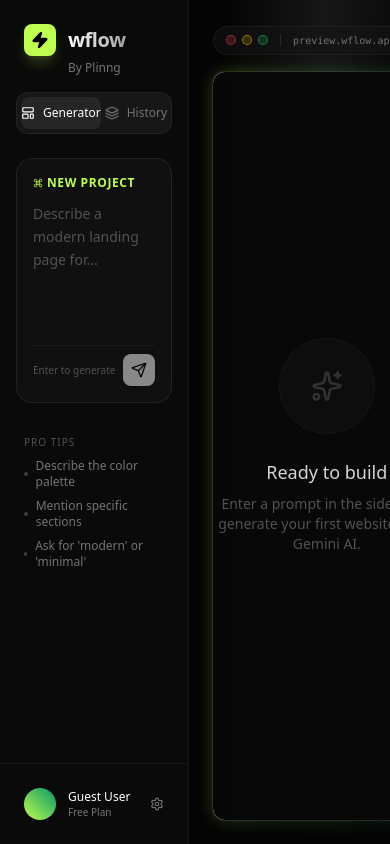
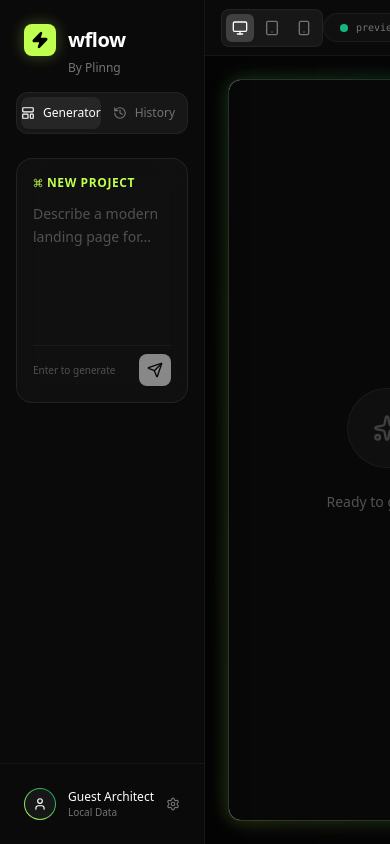
Before and after one commit to andresmedinaorbidi/WEB-AGENT-REACT-V2, a React (Vite) app in the folder client/: page / in a window 390 px wide. Built offline with nearby package versions, Linux system fonts and the light colour scheme.

Commit message:
Added fucntionality to have history, responsive toggle, code preview, functional mock account button and a TEST fucntion to test ui without using AI credits and also refine UI and added a nicer loading screen

```diff
--- a/client/src/App.jsx
+++ b/client/src/App.jsx
@@ -1,11 +1,12 @@
-import { useState } from 'react';
+import { useState, useEffect, useRef } from 'react';
 import axios from 'axios';
 import {
   Sparkles, Send, Globe, Loader2, Code, Zap,
-  LayoutTemplate, Layers, Settings, ChevronRight, Command
+  LayoutTemplate, Layers, Settings, ChevronRight, Command,
+  Smartphone, Monitor, Tablet, Copy, Trash2, History, User,
+  Download, Upload, LogOut, X
 } from 'lucide-react';
 
-// Smart API URL switching
 const API_URL = window.location.hostname === 'localhost'
   ? 'http://localhost:3000/api'
   : '/api';
@@ -14,23 +15,135 @@
   const [prompt, setPrompt] = useState('');
   const [loading, setLoading] = useState(false);
   const [siteUrl, setSiteUrl] = useState(null);
+  const [rawCode, setRawCode] = useState('');
   const [sessionId] = useState(() => 'wflow-' + Math.random().toString(36).substr(2, 9));
   const [deployUrl, setDeployUrl] = useState(null);
+
+  // UI States
+  const [activeTab, setActiveTab] = useState('generator');
+  const [previewWidth, setPreviewWidth] = useState('100%');
+  const [viewMode, setViewMode] = useState('preview');
+  const [history, setHistory] = useState([]);
+  const [loadingText, setLoadingText] = useState('Initializing AI...');
+
+  // Account / Settings State
+  const [showAccountMenu, setShowAccountMenu] = useState(false);
+  const [username, setUsername] = useState('Guest Architect');
+  const fileInputRef = useRef(null);
+
+  // Load Data on Boot
+  useEffect(() => {
+    const savedHistory = localStorage.getItem('wflow_history');
+    const savedName = localStorage.getItem('wflow_username');
+    if (savedHistory) setHistory(JSON.parse(savedHistory));
+    if (savedName) setUsername(savedName);
+  }, []);
+
+  // --- DATA MANAGEMENT FUNCTIONS ---
+
+  const handleNameChange = (e) => {
+    setUsername(e.target.value);
+    localStorage.setItem('wflow_username', e.target.value);
+  };
+
+  const exportData = () => {
+    const dataStr = JSON.stringify({ username, history }, null, 2);
+    const blob = new Blob([dataStr], { type: "application/json" });
+    const url = URL.createObjectURL(blob);
+    const link = document.createElement('a');
+    link.download = `wflow-backup-${new Date().toISOString().slice(0,10)}.json`;
+    link.href = url;
+    document.body.appendChild(link);
+    link.click();
+    document.body.removeChild(link);
+    setShowAccountMenu(false);
+  };
+
+  const importData = (event) => {
+    const file = event.target.files[0];
+    if (!file) return;
+    const reader = new FileReader();
+    reader.onload = (e) => {
+      try {
+        const data = JSON.parse(e.target.result);
+        if (data.history) {
+          setHistory(data.history);
+          localStorage.setItem('wflow_history', JSON.stringify(data.history));
+        }
+        if (data.username) {
+          setUsername(data.username);
+          localStorage.setItem('wflow_username', data.username);
+        }
+        alert('Data restored successfully!');
+        setShowAccountMenu(false);
+      } catch (err) {
+        alert('Invalid backup file');
+      }
+    };
+    reader.readAsText(file);
+  };
+
+  const factoryReset = () => {
+    if (confirm('⚠️ Are you sure? This will delete all local history and settings.')) {
+      localStorage.clear();
+      window.location.reload();
+    }
+  };
+
+  // --- EXISTING LOGIC ---
+
+  const saveToHistory = (prompt, code) => {
+    const newItem = {
+      id: Date.now(),
+      prompt: prompt.substring(0, 50) + (prompt.length > 50 ? '...' : ''),
+      fullPrompt: prompt,
+      code: code,
+      timestamp: new Date().toLocaleDateString()
+    };
+    const newHistory = [newItem, ...history].slice(0, 20);
+    setHistory(newHistory);
+    localStorage.setItem('wflow_history', JSON.stringify(newHistory));
+  };
+
+  const loadFromHistory = async (item) => {
+    setLoading(true);
+    setLoadingText('Restoring Session...');
+    setActiveTab('generator');
+    setRawCode(item.code);
+    setPrompt(item.fullPrompt);
+    try {
+      const res = await axios.post(`${API_URL}/restore`, { sessionId, code: item.code });
+      setSiteUrl(res.data.url);
+    } catch (e) { alert("Could not restore session."); }
+    setLoading(false);
+  };
 
   const handleRequest = async (endpoint) => {
     if (!prompt) return;
     setLoading(true);
+    setLoadingText(endpoint === '/create' ? 'Architecting Layout...' : 'Refining Code...');
+    const texts = ['Generating Components...', 'Applying Tailwind...', 'Optimizing Assets...', 'Finalizing Build...'];
+    let textIdx = 0;
+    const interval = setInterval(() => { setLoadingText(texts[textIdx % texts.length]); textIdx++; }, 2500);
+
     try {
       const payload = endpoint === '/edit' ? { instruction: prompt, sessionId } : { prompt, sessionId };
       const res = await axios.post(API_URL + endpoint, payload);
+      clearInterval(interval);
       setSiteUrl(res.data.url);
+      setRawCode(res.data.code);
+      saveToHistory(prompt, res.data.code);
       if (endpoint === '/edit') setPrompt('');
-    } catch (e) { alert("Error: " + e.message); }
+    } catch (e) {
+      clearInterval(interval);
+      alert("Error: " + e.message);
+    }
     setLoading(false);
   };
 
   const deploy = async () => {
     setLoading(true);
+    setLoadingText('Deploying to Surge.sh...');
     try {
       const res = await axios.post(API_URL + '/deploy', { sessionId });
       setDeployUrl(res.data.url);
@@ -39,185 +152,198 @@
   };
 
   return (
-    <div className="flex h-screen bg-[#050505] text-white font-sans overflow-hidden selection:bg-neon/30">
+    <div className="flex h-screen bg-[#050505] text-white font-sans overflow-hidden selection:bg-[#beff50]/30 relative">
 
-      {/* --- SIDEBAR (Control Center) --- */}
-      <div className="w-80 flex flex-col border-r border-white/5 bg-[#0a0a0a] z-20 shadow-2xl">
-
-        {/* Header / Logo */}
+      {/* --- SIDEBAR --- */}
+      <div className="w-80 flex flex-col border-r border-white/5 bg-[#0a0a0a] z-20 shadow-2xl relative">
         <div className="p-6 pb-4">
           <div className="flex items-center gap-3 mb-1">
-            {/* LOGO BOX: Now Green with Black Icon */}
-            <div className="w-8 h-8 bg-neon rounded-lg flex items-center justify-center shadow-lg shadow-neon/20">
+            <div className="w-8 h-8 bg-[#beff50] rounded-lg flex items-center justify-center shadow-[0_0_15px_rgba(190,255,80,0.3)]">
               <Zap size={18} className="text-black fill-current" />
             </div>
-            <h1 className="text-xl font-bold tracking-tight bg-gradient-to-r from-white to-neutral-400 bg-clip-text text-transparent">
-              wflow
-            </h1>
+            <h1 className="text-xl font-bold tracking-tight">wflow</h1>
           </div>
           <p className="text-xs text-neutral-500 font-medium ml-11">By Plinng</p>
         </div>
 
-        {/* Navigation Tabs */}
         <div className="px-4 mb-6">
           <div className="flex gap-1 p-1 bg-neutral-900 rounded-xl border border-white/5">
-            <button className="flex-1 flex items-center justify-center gap-2 py-2 text-xs font-medium bg-neutral-800 text-white rounded-lg shadow-sm">
+            <button onClick={() => setActiveTab('generator')} className={`flex-1 flex items-center justify-center gap-2 py-2 text-xs font-medium rounded-lg transition-all ${activeTab === 'generator' ? 'bg-neutral-800 text-white shadow-sm' : 'text-neutral-500 hover:text-white'}`}>
               <LayoutTemplate size={14} /> Generator
             </button>
-            <button className="flex-1 flex items-center justify-center gap-2 py-2 text-xs font-medium text-neutral-500 hover:text-white transition-colors">
-              <Layers size={14} /> History
+            <button onClick={() => setActiveTab('history')} className={`flex-1 flex items-center justify-center gap-2 py-2 text-xs font-medium rounded-lg transition-all ${activeTab === 'history' ? 'bg-neutral-800 text-white shadow-sm' : 'text-neutral-500 hover:text-white'}`}>
+              <History size={14} /> History
             </button>
           </div>
         </div>
 
-        {/* INPUT AREA */}
         <div className="flex-1 px-4 flex flex-col gap-4 overflow-y-auto">
-
-          <div className="glass-panel p-4 rounded-2xl relative group transition-all hover:border-neon/30">
+          {activeTab === 'generator' ? (
+            <>
+              <div className="glass-panel p-4 rounded-2xl relative group transition-all hover:border-[#beff50]/30">
                 <div className="flex justify-between items-center mb-3">
-              {/* LABEL: Now Green */}
-              <label className="text-xs font-bold text-neon uppercase tracking-wider flex items-center gap-1">
+                  <label className="text-xs font-bold text-[#beff50] uppercase tracking-wider flex items-center gap-1">
                     <Command size={10} />
                     {siteUrl ? "Refine Design" : "New Project"}
                   </label>
                   {loading && <Loader2 size={14} className="animate-spin text-neutral-500" />}
                 </div>
-
                 <textarea
                   value={prompt}
                   onChange={(e) => setPrompt(e.target.value)}
-              onKeyDown={(e) => {
-                if (e.key === 'Enter' && !e.shiftKey) {
-                  e.preventDefault();
-                  handleRequest(siteUrl ? '/edit' : '/create');
-                }
-              }}
+                  onKeyDown={(e) => { if (e.key === 'Enter' && !e.shiftKey) { e.preventDefault(); handleRequest(siteUrl ? '/edit' : '/create'); } }}
                   className="w-full h-32 bg-transparent border-none text-sm text-neutral-200 placeholder-neutral-600 focus:ring-0 resize-none leading-relaxed"
                   placeholder={siteUrl ? "Example: Make the buttons rounder..." : "Describe a modern landing page for..."}
                 />
-
                 <div className="flex justify-between items-center mt-2 pt-2 border-t border-white/5">
                   <span className="text-[10px] text-neutral-600">Enter to generate</span>
-
-              {/* BUTTON: White by default, Green on Hover */}
-              <button
-                onClick={() => handleRequest(siteUrl ? '/edit' : '/create')}
-                disabled={loading || !prompt}
-                className="bg-white text-black p-2 rounded-lg hover:bg-neon hover:text-black hover:scale-105 transition-all disabled:opacity-50 disabled:scale-100"
-              >
+                  <button onClick={() => handleRequest(siteUrl ? '/edit' : '/create')} disabled={loading || !prompt} className="bg-white text-black p-2 rounded-lg hover:bg-[#beff50] hover:scale-105 transition-all disabled:opacity-50">
                     {loading ? <Loader2 size={16} className="animate-spin" /> : <Send size={16} />}
                   </button>
                 </div>
               </div>
-
-          {/* DEPLOY SECTION */}
               {siteUrl && (
-            <div className="glass-panel p-4 rounded-2xl animate-in fade-in slide-in-from-bottom-4">
-              <div className="flex items-center gap-2 mb-3 text-neon">
+                <div className="glass-panel p-4 rounded-2xl animate-in fade-in">
+                  <div className="flex items-center gap-2 mb-3 text-[#beff50]">
                     <Globe size={14} />
                     <span className="text-xs font-bold uppercase tracking-wide">Deployment</span>
                   </div>
-
-              <button
-                onClick={deploy}
-                disabled={loading}
-                className="w-full py-2.5 bg-neutral-800 hover:bg-neutral-700 border border-white/5 text-neutral-200 text-xs font-medium rounded-lg transition-all flex items-center justify-center gap-2 group"
-              >
-                Publish to Netlify
-                <ChevronRight size={12} className="opacity-50 group-hover:translate-x-1 transition-transform" />
+                  <button onClick={deploy} disabled={loading} className="w-full py-2.5 bg-neutral-800 hover:bg-neutral-700 border border-white/5 text-neutral-200 text-xs font-medium rounded-lg transition-all flex items-center justify-center gap-2">
+                    Publish to Surge
                   </button>
-
-              {deployUrl && (
-                <a
-                  href={deployUrl}
-                  target="_blank"
-                  className="mt-3 block text-center text-[10px] text-neutral-500 hover:text-neon truncate border-t border-white/5 pt-2 transition-colors"
-                >
-                  {deployUrl}
-                </a>
-              )}
+                  {deployUrl && <a href={deployUrl} target="_blank" className="mt-3 block text-center text-[10px] text-[#beff50] truncate border-t border-white/5 pt-2 hover:underline">{deployUrl}</a>}
                 </div>
               )}
-
-          {/* TIPS */}
-          {!siteUrl && (
-            <div className="mt-4 px-2">
-              <p className="text-[10px] text-neutral-600 font-medium mb-2 uppercase tracking-widest">Pro Tips</p>
-              <ul className="space-y-2">
-                {["Describe the color palette", "Mention specific sections", "Ask for 'modern' or 'minimal'"].map((tip, i) => (
-                  <li key={i} className="text-xs text-neutral-500 flex items-center gap-2">
-                    <div className="w-1 h-1 bg-neutral-700 rounded-full" /> {tip}
-                  </li>
+            </>
+          ) : (
+            <div className="space-y-3">
+              {history.length === 0 ? <p className="text-xs text-neutral-500 text-center py-10">No history yet.</p> : history.map((item) => (
+                <button key={item.id} onClick={() => loadFromHistory(item)} className="w-full text-left p-3 rounded-xl bg-neutral-900/50 border border-white/5 hover:border-[#beff50]/50 hover:bg-neutral-800 transition-all group">
+                  <p className="text-xs font-medium text-white truncate mb-1">{item.prompt}</p>
+                  <div className="flex justify-between items-center"><span className="text-[10px] text-neutral-500">{item.timestamp}</span><span className="text-[10px] text-[#beff50] opacity-0 group-hover:opacity-100 transition-opacity">Restore</span></div>
+                </button>
               ))}
-              </ul>
             </div>
           )}
         </div>
 
-        {/* Footer */}
-        <div className="p-4 border-t border-white/5">
-          <button className="w-full flex items-center gap-3 p-2 rounded-xl hover:bg-white/5 text-left transition-colors">
-            {/* AVATAR: Green Gradient */}
-            <div className="w-8 h-8 rounded-full bg-gradient-to-tr from-neon to-emerald-600" />
-            <div className="flex-1">
-              <p className="text-xs font-medium text-white">Guest User</p>
-              <p className="text-[10px] text-neutral-500">Free Plan</p>
+        {/* --- ACCOUNT BUTTON (Functional) --- */}
+        <div className="p-4 border-t border-white/5 relative">
+
+          {/* POPUP MENU */}
+          {showAccountMenu && (
+            <div className="absolute bottom-20 left-4 w-72 glass-panel p-1 rounded-xl shadow-2xl z-50 animate-in fade-in slide-in-from-bottom-2 border border-white/10 bg-[#0a0a0a]">
+              <div className="p-3 border-b border-white/5 flex justify-between items-center">
+                 <span className="text-xs font-bold text-[#beff50]">User Settings</span>
+                 <button onClick={() => setShowAccountMenu(false)}><X size={14} className="text-neutral-500 hover:text-white"/></button>
               </div>
-            <Settings size={14} className="text-neutral-500" />
+
+              <div className="p-3 space-y-4">
+                 <div>
+                    <label className="text-[10px] text-neutral-500 uppercase tracking-wider font-bold mb-1 block">Display Name</label>
+                    <input
+                      value={username}
+                      onChange={handleNameChange}
+                      className="w-full bg-neutral-900 border border-white/10 rounded-lg px-3 py-2 text-xs text-white focus:border-[#beff50] outline-none"
+                    />
+                 </div>
+
+                 <div className="grid grid-cols-2 gap-2">
+                    <button onClick={exportData} className="flex flex-col items-center justify-center gap-2 p-3 bg-neutral-900 rounded-lg hover:bg-neutral-800 border border-white/5 transition-colors">
+                       <Download size={16} className="text-neutral-400" />
+                       <span className="text-[10px] text-neutral-400">Backup</span>
+                    </button>
+                    <button onClick={() => fileInputRef.current.click()} className="flex flex-col items-center justify-center gap-2 p-3 bg-neutral-900 rounded-lg hover:bg-neutral-800 border border-white/5 transition-colors">
+                       <Upload size={16} className="text-neutral-400" />
+                       <span className="text-[10px] text-neutral-400">Restore</span>
+                    </button>
+                    <input type="file" ref={fileInputRef} onChange={importData} className="hidden" accept=".json" />
+                 </div>
+
+                 <button onClick={factoryReset} className="w-full flex items-center justify-center gap-2 p-2 rounded-lg text-xs font-medium text-red-400 hover:bg-red-500/10 transition-colors">
+                    <LogOut size={14} /> Reset App Data
+                 </button>
+              </div>
+            </div>
+          )}
+
+          <button
+            onClick={() => setShowAccountMenu(!showAccountMenu)}
+            className={`w-full flex items-center gap-3 p-2 rounded-xl transition-colors group ${showAccountMenu ? 'bg-white/10' : 'hover:bg-white/5'}`}
+          >
+            <div className="w-8 h-8 rounded-full bg-gradient-to-tr from-[#beff50] to-emerald-600 p-[1px]">
+               <div className="w-full h-full rounded-full bg-neutral-900 flex items-center justify-center">
+                 <User size={14} className="text-white" />
+               </div>
+            </div>
+            <div className="flex-1 text-left">
+              <p className="text-xs font-medium text-white truncate max-w-[150px]">{username}</p>
+              <p className="text-[10px] text-neutral-500">Local Data</p>
+            </div>
+            <Settings size={14} className={`text-neutral-500 transition-transform ${showAccountMenu ? 'rotate-90 text-white' : ''}`} />
           </button>
         </div>
       </div>
 
       {/* --- PREVIEW AREA --- */}
-      <div className="flex-1 bg-[#050505] bg-[radial-gradient(ellipse_at_top,_var(--tw-gradient-stops))] from-neutral-900 via-[#050505] to-[#050505] relative p-6 flex flex-col">
-
-        {/* Top Bar */}
-        <div className="flex justify-between items-center mb-4">
-          <div className="flex items-center gap-2 px-3 py-1.5 bg-neutral-900/50 backdrop-blur-md border border-white/5 rounded-full">
-            <div className="flex gap-1.5">
-              <div className="w-2.5 h-2.5 rounded-full bg-red-500/20 border border-red-500/50" />
-              <div className="w-2.5 h-2.5 rounded-full bg-yellow-500/20 border border-yellow-500/50" />
-              <div className="w-2.5 h-2.5 rounded-full bg-green-500/20 border border-green-500/50" />
+      <div className="flex-1 bg-[#050505] relative flex flex-col h-full">
+        <div className="h-14 border-b border-white/5 bg-[#0a0a0a] flex items-center justify-between px-4 z-20">
+          <div className="flex items-center gap-1 bg-neutral-900 p-1 rounded-lg border border-white/5">
+            {['100%', '768px', '375px'].map((w, i) => (
+               <button key={w} onClick={() => setPreviewWidth(w)} className={`p-1.5 rounded-md transition-all ${previewWidth === w ? 'bg-neutral-700 text-white' : 'text-neutral-500 hover:text-white'}`}>
+                 {i === 0 ? <Monitor size={16}/> : i === 1 ? <Tablet size={16}/> : <Smartphone size={16}/>}
+               </button>
+            ))}
           </div>
-            <div className="w-px h-3 bg-white/10 mx-1" />
-            <span className="text-[10px] text-neutral-500 font-mono">preview.wflow.app</span>
+          <div className="flex items-center gap-2 px-4 py-1.5 bg-neutral-900/50 border border-white/5 rounded-full text-[10px] text-neutral-500 font-mono">
+            <div className={`w-2 h-2 rounded-full ${loading ? 'bg-[#beff50] animate-ping' : 'bg-emerald-500'} `} />
+            preview.wflow.app
+          </div>
+          <button onClick={() => setViewMode(viewMode === 'preview' ? 'code' : 'preview')} className={`flex items-center gap-2 px-3 py-1.5 rounded-lg border border-white/5 text-xs font-medium transition-colors ${viewMode === 'code' ? 'bg-[#beff50] text-black' : 'bg-neutral-900 text-neutral-400 hover:text-white'}`}>
+            <Code size={14} /> {viewMode === 'preview' ? 'Code' : 'Preview'}
+          </button>
         </div>
 
-          <div className="flex gap-2">
-             <button className="p-2 text-neutral-500 hover:text-white transition-colors bg-neutral-900/50 rounded-lg border border-white/5">
-                <Code size={14} />
-             </button>
+        <div className="flex-1 overflow-hidden relative flex justify-center bg-[#050505] p-6">
+          {loading && (
+            <div className="absolute inset-0 z-50 flex items-center justify-center bg-[#050505]/90 backdrop-blur-sm transition-all duration-700">
+               <div className="absolute inset-0 bg-[radial-gradient(circle_at_center,_var(--tw-gradient-stops))] from-[#beff50]/10 via-transparent to-transparent animate-pulse duration-[3000ms]"></div>
+               <div className="flex flex-col items-center gap-6 relative z-10">
+                 <div className="relative">
+                    <div className="absolute inset-0 bg-[#beff50] blur-2xl opacity-30 animate-pulse rounded-full"></div>
+                    <Loader2 size={64} className="text-[#beff50] animate-spin relative z-10" />
+                 </div>
+                 <div className="text-center space-y-2">
+                    <h3 className="text-lg font-bold text-white tracking-[0.2em] uppercase animate-pulse">{loadingText}</h3>
+                    <p className="text-xs text-neutral-500 font-mono">Building on Render Server...</p>
                  </div>
               </div>
+            </div>
+          )}
 
-        {/* Iframe Container */}
-        <div className="flex-1 relative group">
-          {/* GLOW EFFECT: Now Green */}
-          <div className={`absolute -inset-0.5 bg-gradient-to-r from-neon to-emerald-600 rounded-2xl opacity-20 blur transition duration-1000 group-hover:duration-200 ${loading ? 'opacity-50 animate-pulse' : ''}`}></div>
-
-          <div className="relative h-full w-full bg-white rounded-xl overflow-hidden shadow-2xl ring-1 ring-white/10">
-            {siteUrl ? (
-              <iframe
-                src={siteUrl}
-                className="w-full h-full border-none"
-                title="Preview"
-              />
+          {viewMode === 'preview' ? (
+            <div className={`relative transition-all duration-500 ease-in-out group ${loading ? 'scale-95 opacity-50 blur-sm grayscale' : 'scale-100 opacity-100'}`} style={{ width: previewWidth, height: '100%' }}>
+              <div className={`absolute -inset-1 bg-gradient-to-tr from-[#beff50] to-emerald-600 rounded-[20px] blur opacity-20 group-hover:opacity-50 transition duration-1000 group-hover:duration-200 ${loading ? 'opacity-60 animate-pulse' : ''}`}></div>
+              <div className="relative h-full w-full bg-white shadow-2xl overflow-hidden ring-1 ring-white/10" style={{ borderRadius: previewWidth === '100%' ? '12px' : '16px' }}>
+                {siteUrl ? <iframe src={siteUrl} className="w-full h-full border-none" title="Preview" /> : (
+                  <div className="flex flex-col items-center justify-center h-full bg-[#080808] text-neutral-600 gap-6">
+                    <div className="w-20 h-20 rounded-full bg-neutral-900/50 border border-white/5 flex items-center justify-center"><Sparkles size={28} className="text-neutral-700" /></div>
+                    <p className="text-sm">Ready to generate</p>
+                  </div>
+                )}
+              </div>
+            </div>
           ) : (
-              <div className="flex flex-col items-center justify-center h-full bg-[#080808] text-neutral-600 gap-6">
-                <div className="w-24 h-24 rounded-full bg-neutral-900/50 border border-white/5 flex items-center justify-center animate-pulse">
-                   <Sparkles size={32} className="text-neutral-700" />
+            <div className="w-full h-full max-w-4xl glass-panel rounded-xl overflow-hidden flex flex-col">
+              <div className="p-3 border-b border-white/5 flex justify-between items-center bg-black/20">
+                <span className="text-xs text-neutral-500 font-mono">App.jsx</span>
+                <button onClick={() => navigator.clipboard.writeText(rawCode)} className="text-neutral-400 hover:text-white"><Copy size={14} /></button>
               </div>
-                <div className="text-center space-y-2">
-                  <h3 className="text-lg font-medium text-neutral-300">Ready to build</h3>
-                  <p className="text-sm text-neutral-600 max-w-xs mx-auto">
-                    Enter a prompt in the sidebar to generate your first website using Gemini AI.
-                  </p>
-                </div>
+              <pre className="flex-1 p-4 overflow-auto text-xs font-mono text-neutral-300 bg-[#0a0a0a]">{rawCode || "// Code will appear here..."}</pre>
             </div>
           )}
         </div>
       </div>
     </div>
-    </div>
   );
 }
```
Also changed, not shown: 2 other files (tests, documents, lock files or other folders). Lines whose indentation alone changed are shown as unchanged.
